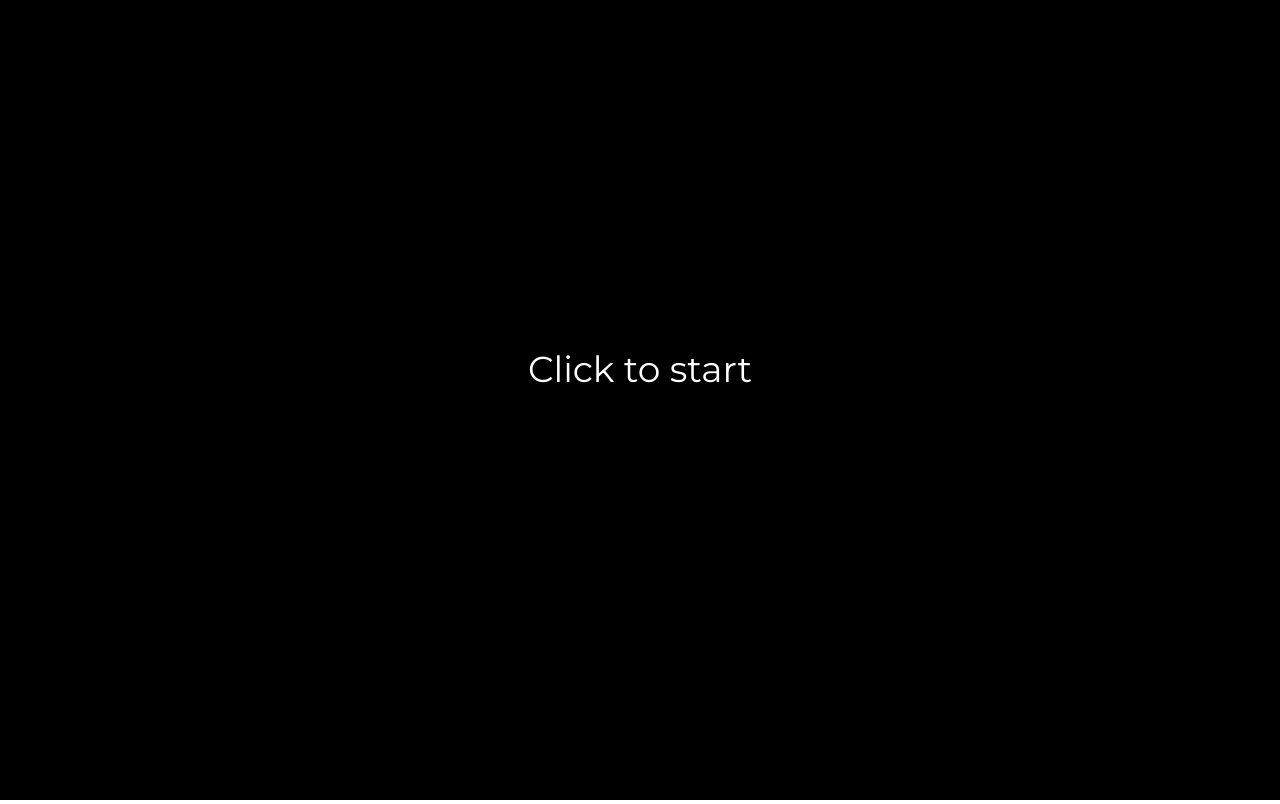
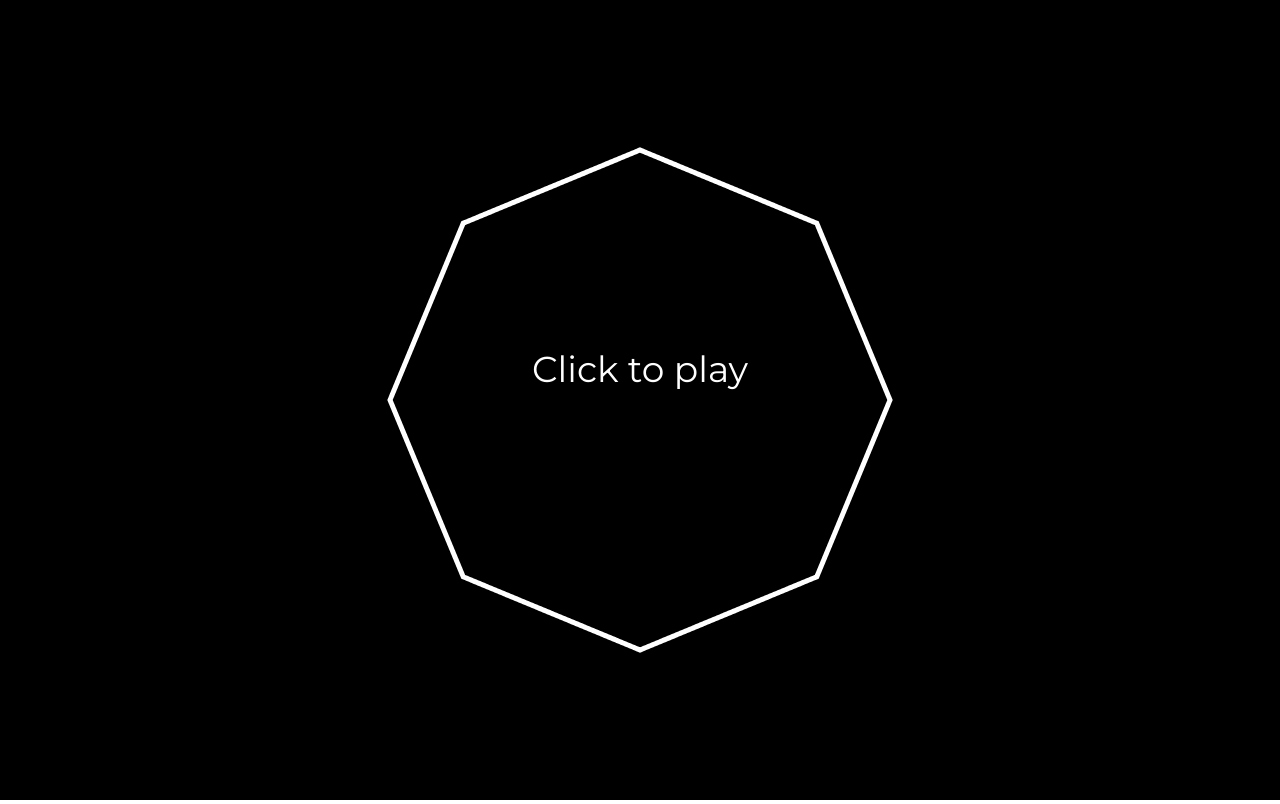
Before and after one commit to dan-singer/IGME-330, a plain HTML site: page projects/audio-visualizer/index.html in a window 1280 px wide. Drawn offline with Linux system fonts and the light colour scheme.

Commit message:
Switch to revealing module pattern, add circle shape

```diff
--- a/projects/audio-visualizer/index.html
+++ b/projects/audio-visualizer/index.html
@@ -6,10 +6,12 @@
     <link href="https://fonts.googleapis.com/css?family=Montserrat" rel="stylesheet">
     <link rel="stylesheet" type="text/css" href="css/style.css" />
     <script src="js/main.js"></script>
+    <script src="js/veclib.js"></script>
+    <script src="js/shapes.js"></script>
     <title>Web Audio Visualizer</title>
 </head>
 <body>
-    <audio src="media/beat saber.mp3"></audio>
+    <audio></audio>
     <canvas></canvas>
 </body>
 </html>
--- a/projects/audio-visualizer/js/main.js
+++ b/projects/audio-visualizer/js/main.js
@@ -1,90 +1,4 @@
 (function(){
-
-    function distSqr(vec) {
-        return (Math.pow(vec.x, 2) + Math.pow(vec.y, 2));
-    }
-    function magnitude(vec) {
-        return Math.sqrt(distSqr(vec));
-    }
-
-    function subVectors(A, B) {
-        return {x: A.x - B.x, y: A.y - B.y};
-    }
-
-    function normalize(vec) {
-        let len = magnitude(vec);
-        return {x: vec.x / len, y: vec.y / len};
-    }
-
-    function lerp(A, B, t) {
-        let AtoB = subVectors(B, A);
-        return {x: A.x + t * AtoB.x, y: A.y + t * AtoB.y };
-    }
-
-    class Shape
-    {
-        constructor(x, y) {
-            this.x = x;
-            this.y = y;
-            this.verts = [];
-        }
-        render(ctx) { }
-    }
-
-    class Square extends Shape
-    {
-        constructor(x, y, length)
-        {
-            super(x, y);
-            this.verts = [
-                {x:this.x - length/2, y:this.y - length/2}, {x:this.x + length/2, y:this.y - length/2},
-                {x:this.x + length/2, y:this.y + length/2}, {x:this.x - length/2, y:this.y + length/2}
-            ];
-            // calculate the distance of the entire shape
-            this.distanceSqr = Math.pow(length * 4, 2);
-        }
-        /**
-         * Render the square using webaudio data
-         * @param {CanvasRenderingContext2D} ctx
-         * @param {Uint8Array} freqData
-         */
-        render(ctx, freqData) {
-            ctx.strokeStyle = "white";
-            ctx.fillStyle = "white";
-            ctx.lineWidth = 10;
-            ctx.beginPath();
-            ctx.moveTo(this.verts[0].x, this.verts[0].y);
-            // store a counter representing the current percentage completed
-            let curPercentage = 0;
-            // for each line in the path
-            for (let i = 0; i < this.verts.length; ++i) {
-                // determine it's length
-                let second = i + 1 == this.verts.length ? 0 : i + 1;
-                let line = subVectors(this.verts[second], this.verts[i]);
-                console.log(line);
-                console.log(normalize(line));
-                let lineLengthSqr = distSqr(line);
-                // determine the percentage of it relative to the entire shape
-                let linePerc = lineLengthSqr / this.distanceSqr;
-                let samples = linePerc * freqData.length;
-                for (let j = 0; j < samples; ++j) {
-                    // draw curPercentage to curPercentage + newPercentage of the curve along this line
-                    let index = (curPercentage * freqData.length) + j;
-                    let t = j / samples;
-                    let pointOnLine = lerp(this.verts[i], this.verts[second], t);
-                    let perp = {x: line.y, y:-line.x};
-                    let perpNorm = normalize(perp);
-                    let multiplier = (freqData[index] / 255) * 20 * ctx.lineWidth;
-                    ctx.lineTo(pointOnLine.x + perpNorm.x * multiplier, pointOnLine.y + perpNorm.y * multiplier);
-                }
-                curPercentage += linePerc;
-            }
-            ctx.closePath();
-            ctx.stroke();
-
-        }
-    }
-
 
     let audio = {
         ctx: null,
@@ -112,6 +26,7 @@
 
     function setupAudioContext() {
         domElements.audio = document.querySelector("audio");
+        domElements.audio.src = "media/beat saber.mp3";
         audio.ctx = new (window.AudioContext || window.webkitAudioContext)();
         audio.analyser = audio.ctx.createAnalyser();
 
@@ -135,12 +50,15 @@
     function init() {
         setupAudioContext();
         setupCanvas();
-        square = new Square(drawCtx.canvas.width/2, drawCtx.canvas.height/2, 500);
+        square = new shapes.Circle(drawCtx.canvas.width/2, drawCtx.canvas.height/2, 250);
+
         requestAnimationFrame(update);
     }
 
     function togglePlay(){
         isPlaying = !isPlaying;
+        audio.ctx.resume();
+
         if (isPlaying) {
             domElements.audio.play();
         } else {
@@ -149,29 +67,31 @@
     }
 
     function playLoop(dt) {
-        drawCtx.fillStyle = "black";
-        drawCtx.fillRect(0,0,drawCtx.canvas.width, drawCtx.canvas.height);
-        audio.analyser.getByteFrequencyData(audio.byteFreqData);
-        square.render(drawCtx, audio.byteFreqData);
+
     }
 
     function pausedLoop(dt) {
-        drawCtx.fillStyle = "black";
-        drawCtx.fillRect(0,0,drawCtx.canvas.width, drawCtx.canvas.height);
-        drawCtx.font = "36px Montserrat";
-        drawCtx.fillStyle = "white";
-        const pauseText = "Click to start";
-        let wid = drawCtx.measureText(pauseText).width;
-        drawCtx.fillText(pauseText, drawCtx.canvas.width/2 - wid/2, drawCtx.canvas.height/2 - 18);
+
     }
 
     function update(timestamp) {
         requestAnimationFrame(update);
         let dt = (timestamp - prevTime) / 1000;
-        if (isPlaying)
-            playLoop(dt);
-        else
-            pausedLoop(dt);
+
+        drawCtx.fillStyle = "black";
+        drawCtx.fillRect(0,0,drawCtx.canvas.width, drawCtx.canvas.height);
+        audio.analyser.getByteFrequencyData(audio.byteFreqData);
+        square.render(drawCtx, audio.byteFreqData);
+
+        if (!isPlaying) {
+            drawCtx.fillStyle = "black";
+            drawCtx.font = "36px Montserrat";
+            drawCtx.fillStyle = "white";
+            const pauseText = "Click to play";
+            let wid = drawCtx.measureText(pauseText).width;
+            drawCtx.fillText(pauseText, drawCtx.canvas.width/2 - wid/2, drawCtx.canvas.height/2 - 18);
+        }
+
         prevTime = timestamp;
     }
 })();
--- /dev/null
+++ b/projects/audio-visualizer/js/shapes.js
@@ -0,0 +1,88 @@
+var shapes = (function() {
+    class Shape {
+        constructor(x, y) {
+            this.x = x;
+            this.y = y;
+            this.shapeLength = 0;
+            this.verts = [];
+        }
+        /**
+         * Render the shape using webaudio data
+         * @param {CanvasRenderingContext2D} ctx
+         * @param {Uint8Array} freqData
+         */
+        render(ctx, freqData) {
+            ctx.strokeStyle = "white";
+            ctx.fillStyle = "white";
+            ctx.lineWidth = 5;
+            ctx.beginPath();
+            // store a counter representing the current percentage completed
+            let curPercentage = 0;
+            // for each line in the path
+            for (let i = 0; i < this.verts.length; ++i) {
+                // determine it's length
+                let second = i + 1 == this.verts.length ? 0 : i + 1;
+                let line = veclib.subVectors(this.verts[second], this.verts[i]);
+                let lineLength = veclib.magnitude(line);
+                // determine the percentage of it relative to the entire shape
+                let linePerc = lineLength / this.shapeLength;
+                let samples = linePerc * freqData.length;
+
+                for (let j = 0; j < samples; ++j) {
+                    // draw curPercentage to curPercentage + newPercentage of the curve along this line
+                    let index = parseInt(curPercentage * freqData.length) + j;
+                    let t = j / samples;
+                    let pointOnLine = veclib.lerp(
+                        this.verts[i],
+                        this.verts[second],
+                        t
+                    );
+                    let perp = { x: line.y, y: -line.x };
+                    let perpNorm = veclib.normalize(perp);
+                    let multiplier =
+                        (freqData[index] / 255) * 20 * ctx.lineWidth;
+                    if (isNaN(multiplier)){
+                        multiplier = 0;
+                    }
+                    ctx.lineTo(
+                        pointOnLine.x + perpNorm.x * multiplier,
+                        pointOnLine.y + perpNorm.y * multiplier
+                    );
+                }
+                curPercentage += linePerc;
+            }
+            ctx.closePath();
+            ctx.stroke();
+            //debugger;
+        }
+    }
+
+    class Square extends Shape {
+        constructor(x, y, length) {
+            super(x, y);
+            this.verts = [
+                { x: this.x - length / 2, y: this.y - length / 2 },
+                { x: this.x + length / 2, y: this.y - length / 2 },
+                { x: this.x + length / 2, y: this.y + length / 2 },
+                { x: this.x - length / 2, y: this.y + length / 2 }
+            ];
+            // calculate the distance of the entire shape
+            this.shapeLength = length * 4;
+        }
+
+    }
+
+    class Circle extends Shape {
+        constructor(x, y, radius, subdivisions = 8) {
+            super(x, y);
+            for (let i = 0; i < subdivisions; ++i) {
+                let angle = (i/subdivisions) * (Math.PI * 2);
+                let vert = {x: x + Math.cos(angle) * radius, y: y + Math.sin(angle) * radius};
+                this.verts.push(vert);
+            }
+            this.shapeLength = 2 * Math.PI * radius;
+        }
+    }
+
+    return {Square, Circle};
+})();
--- /dev/null
+++ b/projects/audio-visualizer/js/veclib.js
@@ -0,0 +1,23 @@
+var veclib = (function(){
+    function distSqr(vec) {
+        return (Math.pow(vec.x, 2) + Math.pow(vec.y, 2));
+    }
+    function magnitude(vec) {
+        return Math.sqrt(distSqr(vec));
+    }
+
+    function subVectors(A, B) {
+        return {x: A.x - B.x, y: A.y - B.y};
+    }
+
+    function normalize(vec) {
+        let len = magnitude(vec);
+        return {x: vec.x / len, y: vec.y / len};
+    }
+
+    function lerp(A, B, t) {
+        let AtoB = subVectors(B, A);
+        return {x: A.x + t * AtoB.x, y: A.y + t * AtoB.y };
+    }
+    return {distSqr, magnitude, subVectors, normalize, lerp};
+})();
```
